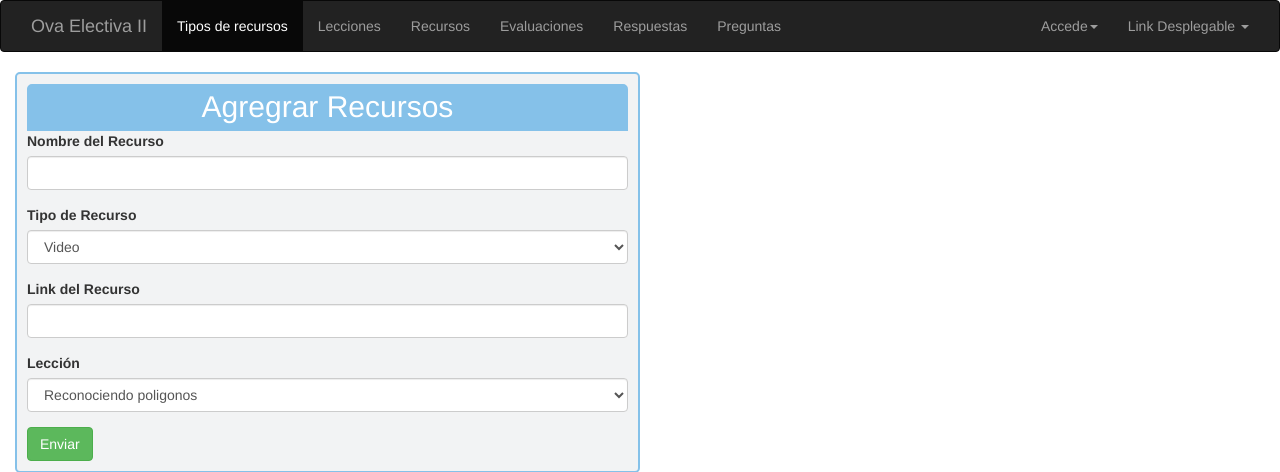
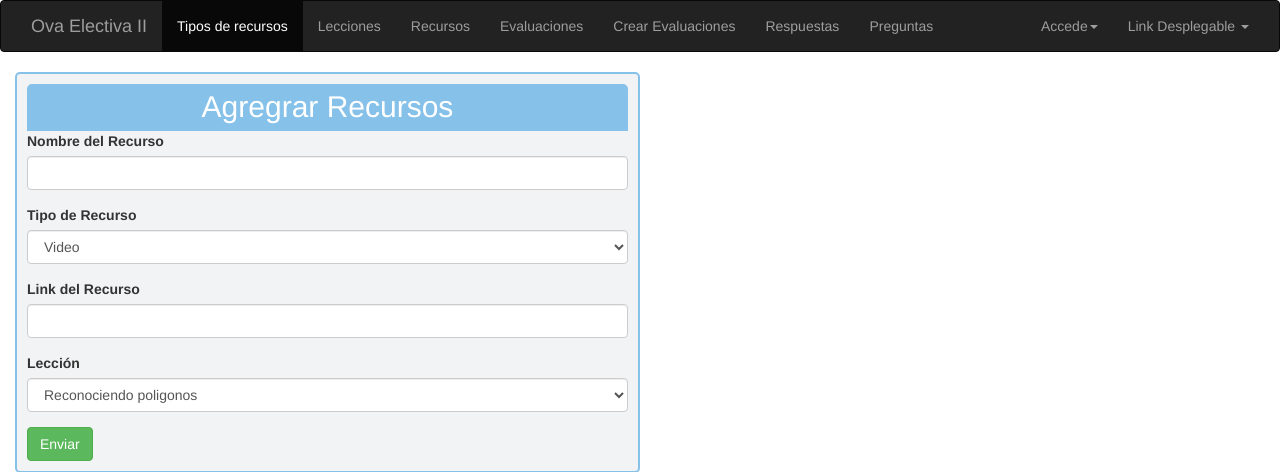
Before and after one commit to jhondominguez1/OVA, a PHP site: page / in a window 1280 px wide. Shown: the top 472 px of the page. Run offline with PHP 8.4, Linux system fonts and the light colour scheme; data comes from the database, SQL or seed files in the repository; data that the repository does not hold is empty.

Commit message:
Se modificaron los links para acceder a los respectivos formularios

```diff
--- a/requires/menu.php
+++ b/requires/menu.php
@@ -7,7 +7,8 @@
         <li class="active"><a href="./?op=0">Tipos de recursos <span class="sr-only">(current)</span></a></li>
         <li><a href="./?op=1">Lecciones</a></li>
          <li><a href="./?op=2">Recursos</a></li>
-         <li><a href="./?op=3">Evaluaciones</a></li>
+         <li><a href="./?op=6">Evaluaciones</a></li>
+         <li><a href="./?op=3"> Crear Evaluaciones</a></li>
          <li><a href="./?op=4">Respuestas</a></li>
          <li><a href="./?op=5">Preguntas</a></li>
          <!--
```
